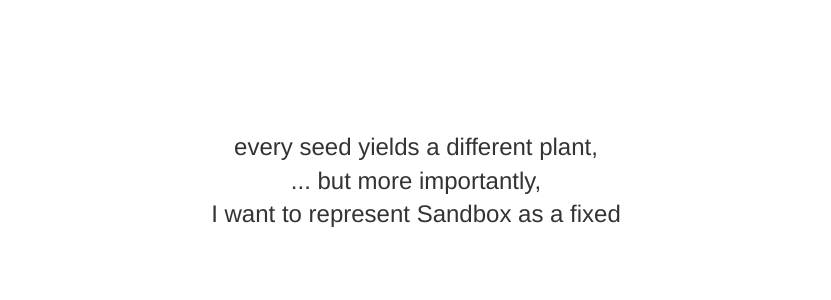
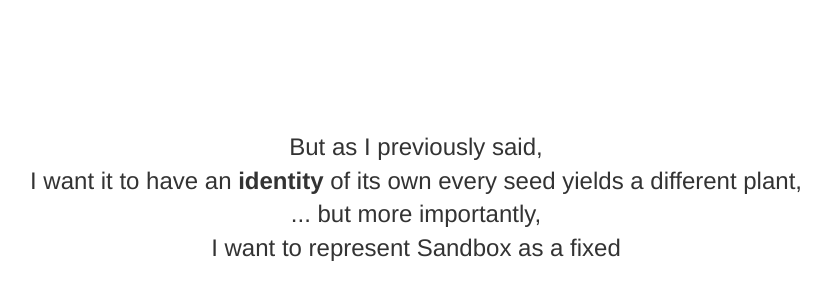
Before and after one commit to elsonidoq/elsonidoq.github.io, a plain HTML site: page index.html in a window 1280 px wide. Shown: the part 11470-11770 px from the top of the page, without its empty margins (224-1055 px from the left). Drawn offline with nearby package versions, Linux system fonts and the light colour scheme; files that its build step writes are made by us from their sources.

Commit message:
bootstrap

```diff
--- a/index.html
+++ b/index.html
@@ -6,7 +6,7 @@
 	<meta name="author" content="John Polacek">
 	<title>Pablo's WOW</title>
 
-    <link rel='stylesheet' href="bootstrap/css/bootstrap.min.css">
+    <link rel='stylesheet' href="css/bootstrap.min.css">
 
     <link href="http://24ways.anna.ps/04-icons/css/font-awesome.css" rel="stylesheet">
 	<link href="css/css" rel="stylesheet" type="text/css">
@@ -262,6 +262,8 @@
 
 	<div class="slide" style="position: absolute; top: 11500px;">
         <div style='margin-left: 100px; margin-right:100px; margin-bottom:50px'>
+        But as I previously said, <br/>
+        I want it to have an <strong>identity</strong> of its own
         every seed yields a different plant, <br/>
         ... but more importantly,<br/>
 
```
